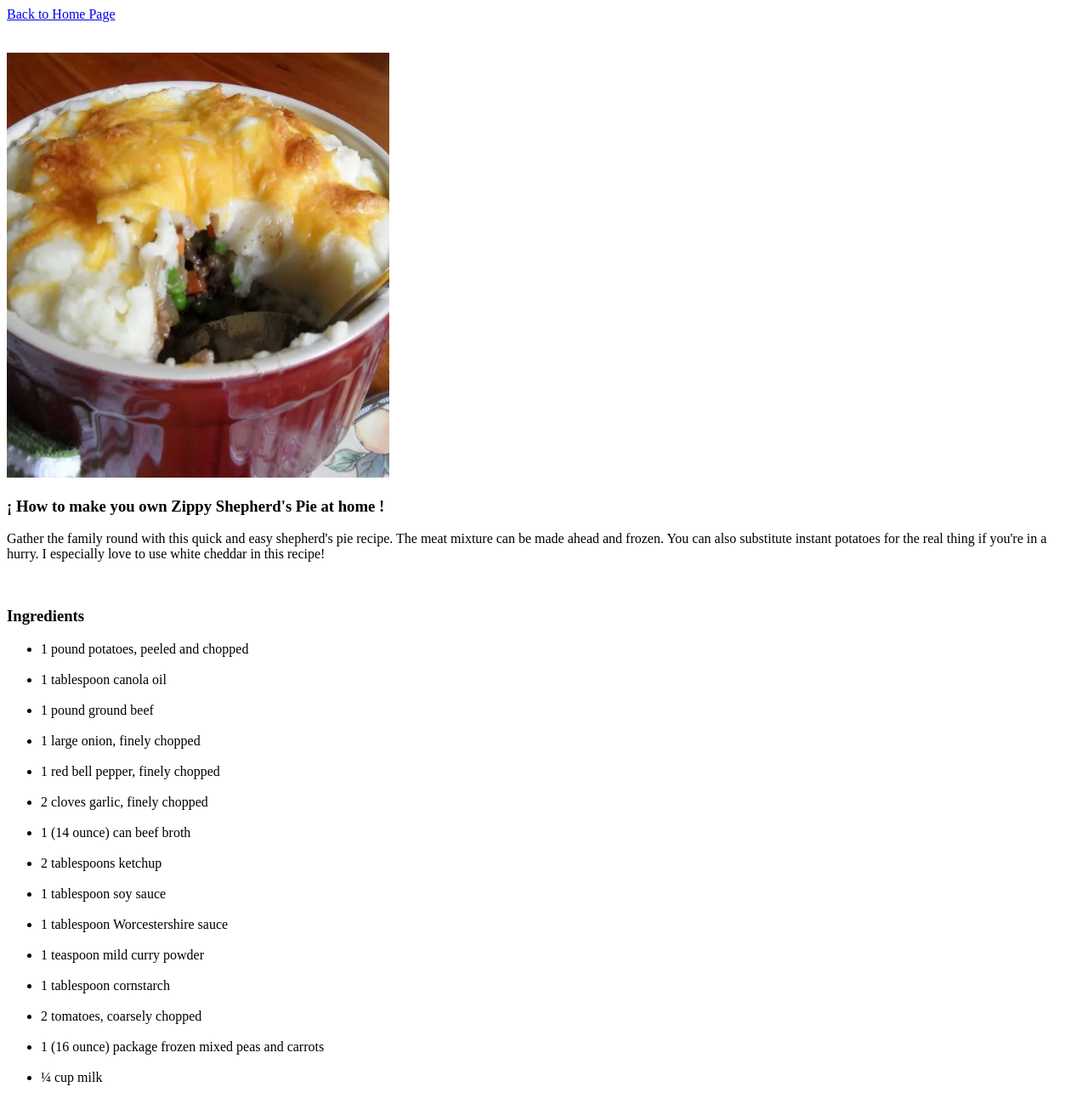
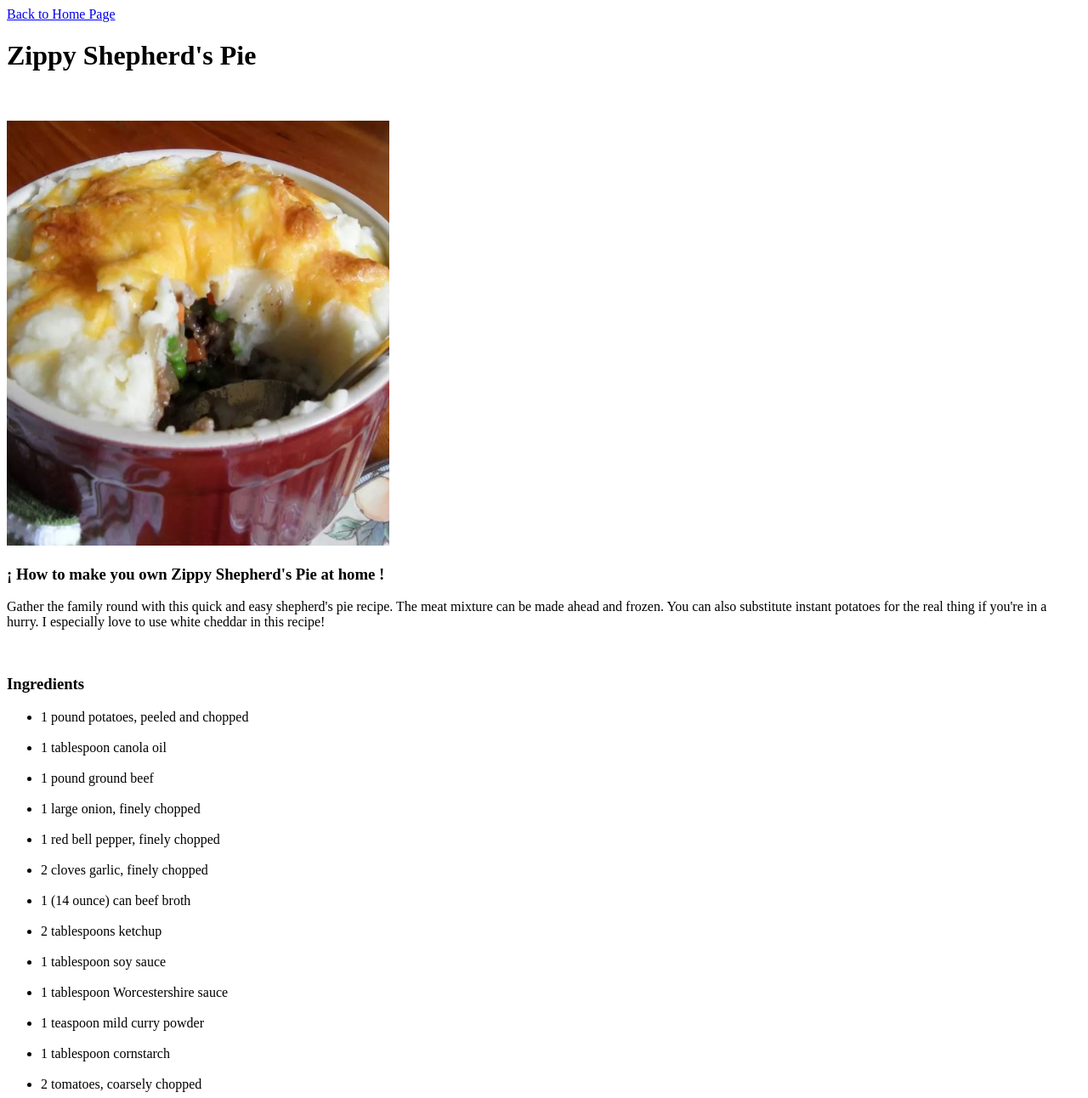
Before and after one commit to UrsaMinoR3/odin-recipies, a plain HTML site: page recipes/Zippy_Shepherds_Pie.html in a window 1280 px wide. Shown: the top 1292 px of the page at 85% size. Drawn offline with Linux system fonts and the light colour scheme.

Commit message:
Fixed bug with images that are not being shown

```diff
--- a/recipes/Zippy_Shepherds_Pie.html
+++ b/recipes/Zippy_Shepherds_Pie.html
@@ -8,10 +8,10 @@
 <body>
     <a id="Header" href="../index.html">Back to Home Page</a>
     <br>
-    <h1Zippy Shepherd's Pie</h1>
+    <h1>Zippy Shepherd's Pie</h1>
     <br>
     <br>
-    <img src="/images/finalDish_ShepherdsPie.JPG" alt="FinalProduct" height="500px" width="450px">
+    <img src="../images/finalDish_ShepherdsPie.JPG" alt="FinalProduct" height="500px" width="450px">
     <br>
     <h3>¡ How to make you own Zippy Shepherd's Pie at home !</h3>
     <p>Gather the family round with this quick and easy shepherd's pie recipe. The meat mixture can be made ahead and frozen. You can also substitute instant potatoes for the real thing if you're in a hurry. I especially love to use white cheddar in this recipe!</p>
```
Also changed, not shown: recipes/Sheet Pan Chicken Fajitas.html (+1 -1 lines), recipes/moussaka.html (+1 -1 lines).
